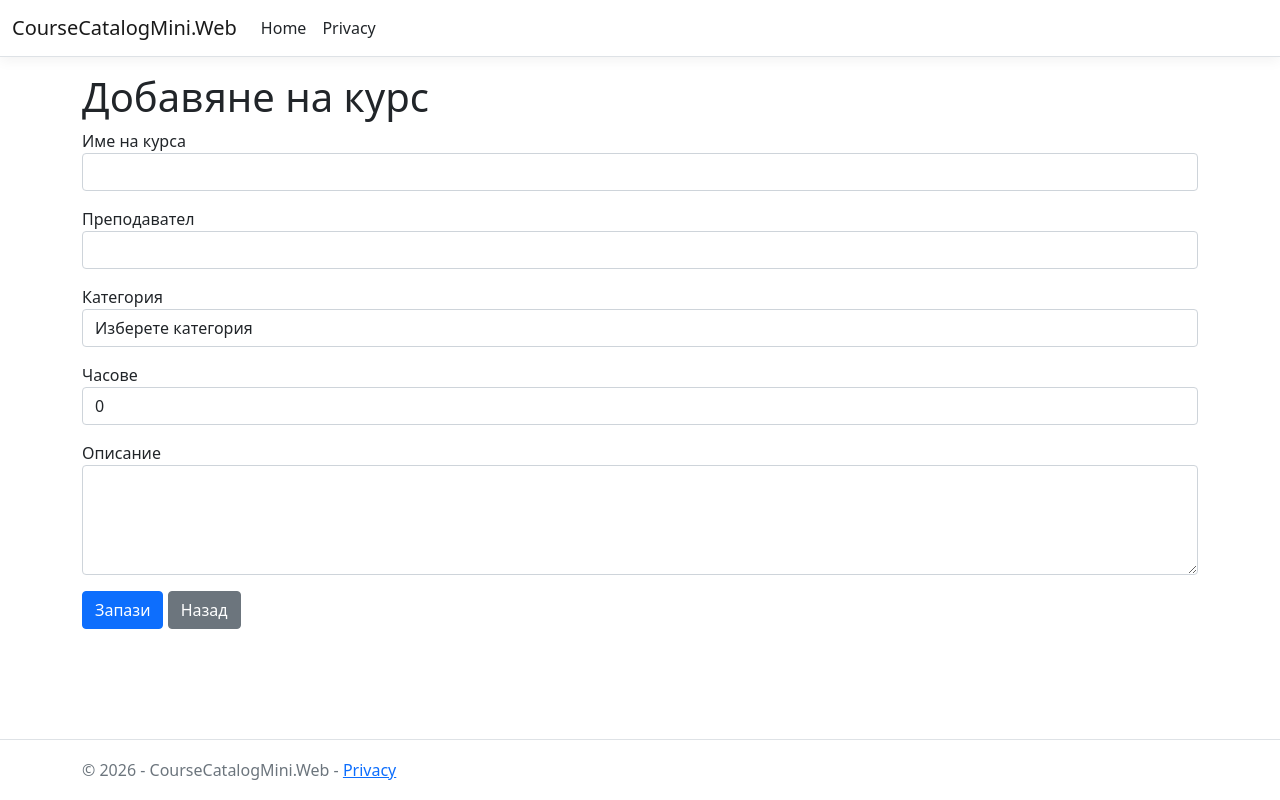
After one commit to kowwai/CourseCatalogMini, an ASP.NET Core app: template CourseCatalogMini.Web/Views/Courses/Create.cshtml in a window 1280 px wide. The commit adds this page. Run offline with ASP.NET Core 8, Linux system fonts and the light colour scheme; the template is opened without the code that fills it, so the values that code supplies are empty; style sheets or scripts are compiled from the project's sources.

Commit message:
"dobavi kurs" added

```diff
--- /dev/null
+++ b/CourseCatalogMini.Web/Views/Courses/Create.cshtml
@@ -0,0 +1,65 @@
+@model CourseCatalogMini.Data.Entities.Course
+
+@{
+    ViewData["Title"] = "Добавяне на курс";
+}
+
+<h1>Добавяне на курс</h1>
+
+<form asp-action="Create" method="post">
+    <div class="mb-3">
+        <label asp-for="Name">Име на курса</label>
+        <input asp-for="Name" class="form-control" />
+        <span asp-validation-for="Name"
+              class="text-danger"></span>
+    </div>
+
+    <div class="mb-3">
+        <label asp-for="Teacher">Преподавател</label>
+        <input asp-for="Teacher" class="form-control" />
+        <span asp-validation-for="Teacher"
+              class="text-danger"></span>
+    </div>
+
+    <div class="mb-3">
+        <label asp-for="Category">Категория</label>
+
+        <select asp-for="Category" class="form-control">
+            <option value="">Изберете категория</option>
+            <option value="Програмиране">Програмиране</option>
+            <option value="Езици">Езици</option>
+            <option value="Дизайн">Дизайн</option>
+            <option value="Бизнес">Бизнес</option>
+            <option value="Други">Други</option>
+        </select>
+
+        <span asp-validation-for="Category"
+              class="text-danger"></span>
+    </div>
+
+    <div class="mb-3">
+        <label asp-for="DurationHours">Часове</label>
+        <input asp-for="DurationHours"
+               type="number"
+               class="form-control" />
+        <span asp-validation-for="DurationHours"
+              class="text-danger"></span>
+    </div>
+
+    <div class="mb-3">
+        <label asp-for="Description">Описание</label>
+        <textarea asp-for="Description"
+                  class="form-control"
+                  rows="4"></textarea>
+        <span asp-validation-for="Description"
+              class="text-danger"></span>
+    </div>
+
+    <button type="submit" class="btn btn-primary">
+        Запази
+    </button>
+
+    <a asp-action="Index" class="btn btn-secondary">
+        Назад
+    </a>
+</form>
--- a/CourseCatalogMini.Web/Views/Courses/Index.cshtml
+++ b/CourseCatalogMini.Web/Views/Courses/Index.cshtml
@@ -5,6 +5,11 @@
 }
 
 <h1>Каталог на курсове</h1>
+<p>
+    <a asp-action="Create" class="btn btn-primary">
+        Добави курс
+    </a>
+</p>
 
 <table class="table">
     <thead>
```
Also changed, not shown: CourseCatalogMini.Web/Controllers/CoursesController.cs (+48 -0 lines).
